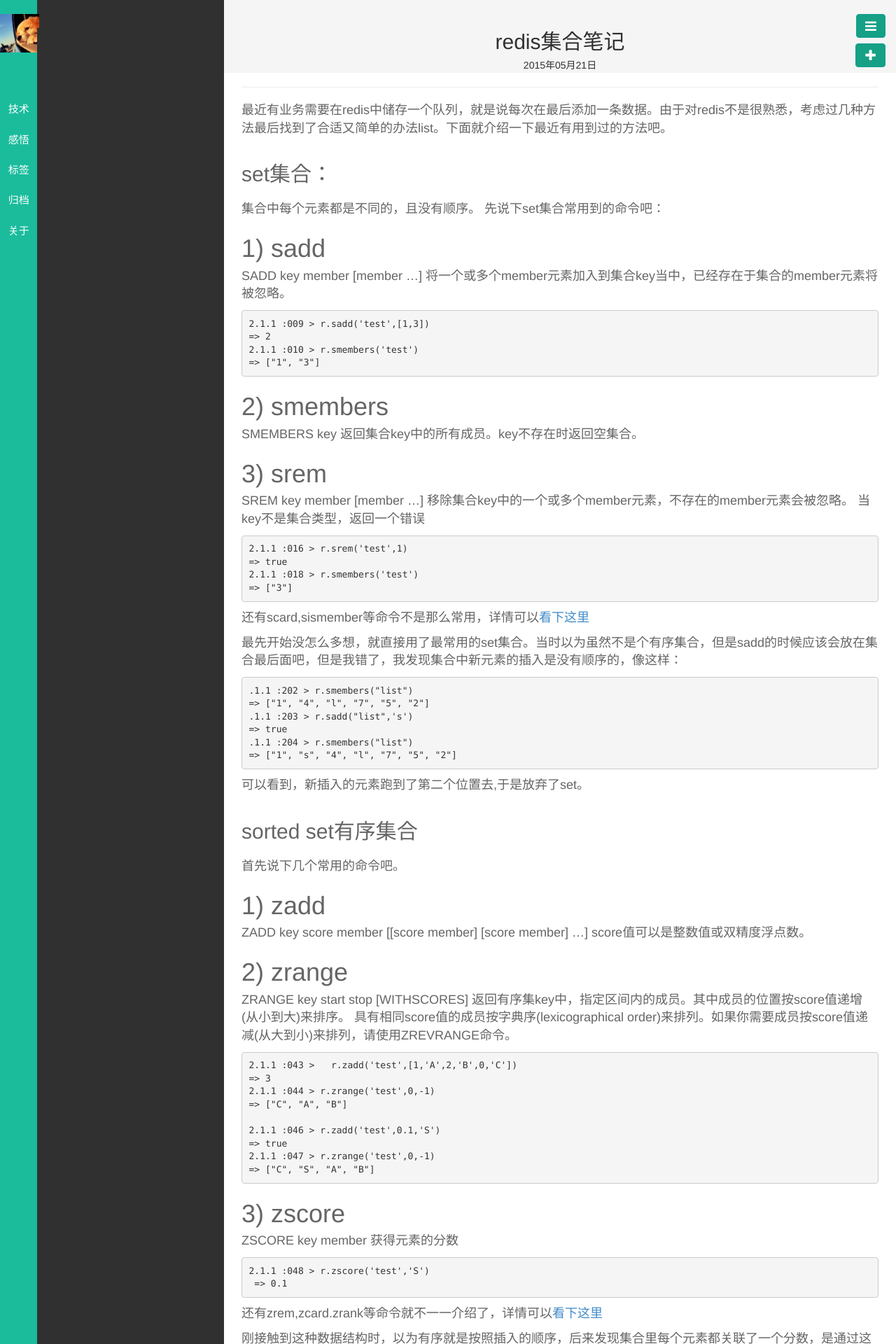
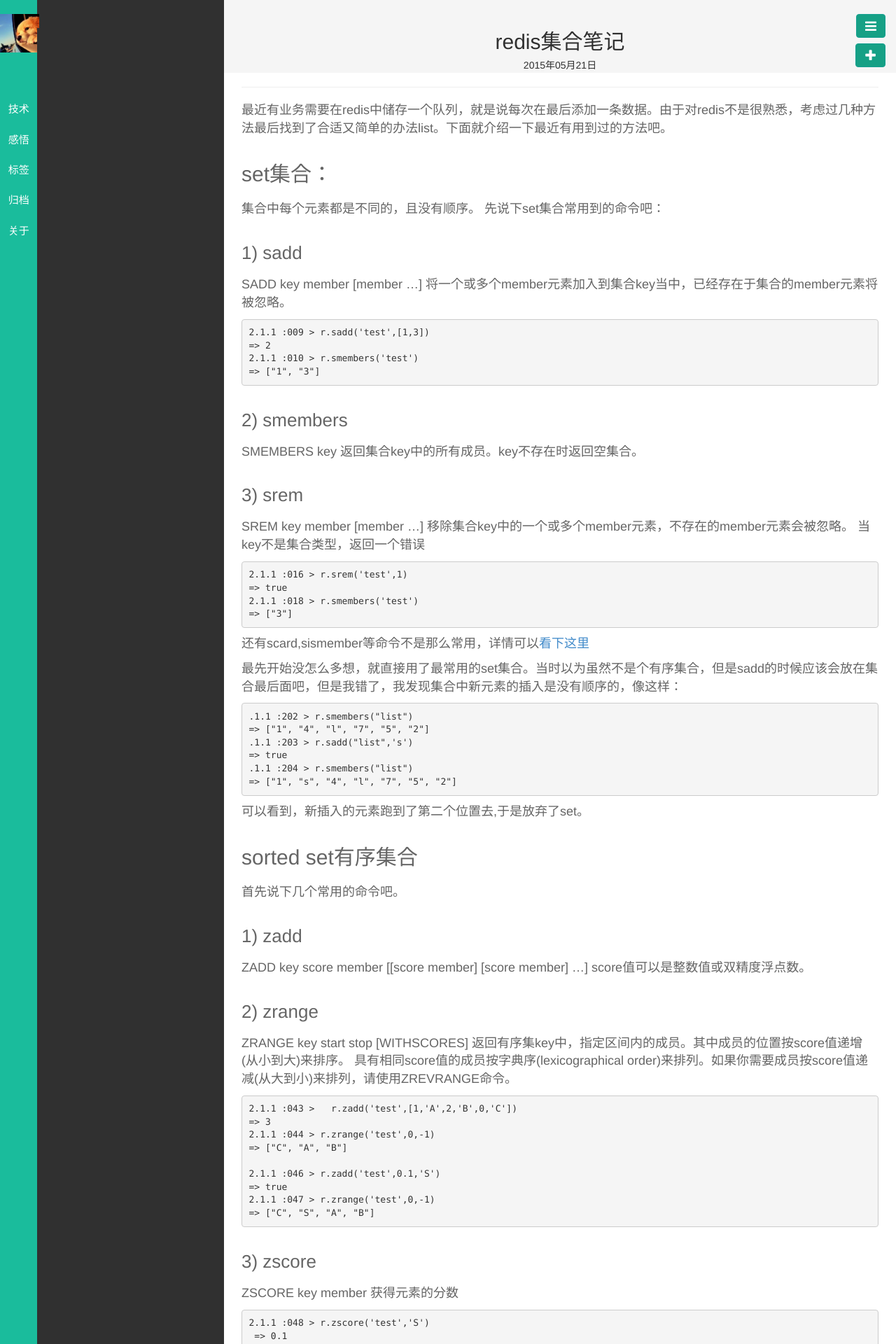
Before and after one commit to llx1105/llx1105.github.io, a Jekyll site: the page built from _posts/技术/2015-05-21-redis-sort-01.md, in a window 1280 px wide. Shown: the top 1920 px of the page at 70% size. Built offline with Jekyll 4.4.1, drawn with Linux system fonts in a browser that asks for light colours; nearby versions of some CDN libraries; library files that are not in the unit come from our copies; Markdown is read by kramdown in place of the engine named in the settings.

Commit message:
fix paragaph

````diff
--- a/_posts/技术/2015-05-21-redis-sort-01.md
+++ b/_posts/技术/2015-05-21-redis-sort-01.md
@@ -15,7 +15,7 @@
 集合中每个元素都是不同的，且没有顺序。
 先说下set集合常用到的命令吧：
 
-#1) sadd
+###1) sadd
 SADD key member [member ...]
 将一个或多个member元素加入到集合key当中，已经存在于集合的member元素将被忽略。
 
@@ -25,11 +25,11 @@
 2.1.1 :010 > r.smembers('test')
 => ["1", "3"]
 ```
-#2) smembers
+###2) smembers
 SMEMBERS key
 返回集合key中的所有成员。key不存在时返回空集合。
 
-#3) srem
+###3) srem
 SREM key member [member ...]
 移除集合key中的一个或多个member元素，不存在的member元素会被忽略。
 当key不是集合类型，返回一个错误
@@ -57,11 +57,11 @@
 
 ##sorted set有序集合
 首先说下几个常用的命令吧。
-#1) zadd
+###1) zadd
 ZADD key score member [[score member] [score member] ...]
 score值可以是整数值或双精度浮点数。
 
-#2) zrange
+###2) zrange
 ZRANGE key start stop [WITHSCORES]
 返回有序集key中，指定区间内的成员。其中成员的位置按score值递增(从小到大)来排序。
 具有相同score值的成员按字典序(lexicographical order)来排列。如果你需要成员按score值递减(从大到小)来排列，请使用ZREVRANGE命令。
@@ -78,7 +78,7 @@
 => ["C", "S", "A", "B"]
 ```
 
-#3) zscore
+###3) zscore
 ZSCORE key member
 获得元素的分数
 
@@ -96,7 +96,7 @@
 列表类型可以存储一个有序的字符串列表，常用的操作是向列表两端添加元素，或者获得列表的某一个片段。
 列表类型的内部使用双向链表实现，所以获取越接近两端的元素速度越快，不过使用链表的代价是通过索引访问元素比较慢。这种特性使列表类型能非常快速的完成关系数据库难以应付的场景：如社交网站的新鲜事，我们关心的只是最新的内容，使用列表存储，即使新鲜事的总数达到几千万个，获取其中最新的100条数据也是极快的。下面介绍下常用的命令：
 
-#1) lpush rpush
+###1) lpush rpush
 LPUSH key value [value ...]
 RPUSH key value [value ...]
 
@@ -105,12 +105,12 @@
 还有两个命令，lpushx,rpushx
 区别就是 lpush/rpush执行时如果key不存在，一个空列表会被创建，但是lpushx/rpushx执行时如果key不存在，这不会执行操作。
 
-#2) lpop rpop
+###2) lpop rpop
 L(R)POP key
 移除并返回列表key的头(尾)元素。
 
 
-#3) LRANGE
+###3) LRANGE
 LRANGE key start stop
 
 返回列表key中指定区间内的元素，区间以偏移量start和stop指定,超出范围下标不会报错。
````
Also changed, not shown: other parts of _posts/技术/2015-05-21-redis-sort-01.md (+0 -2 lines).
